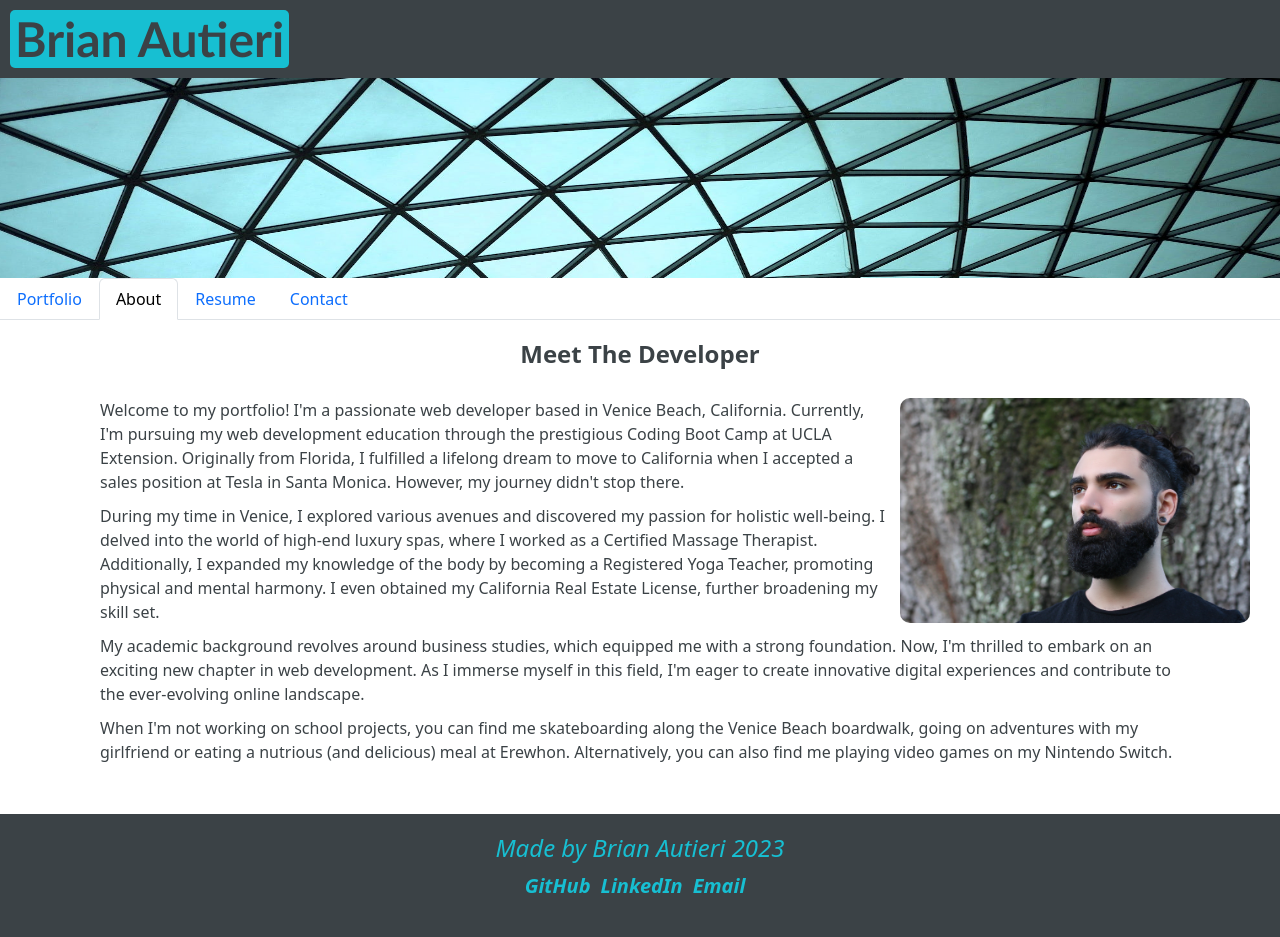
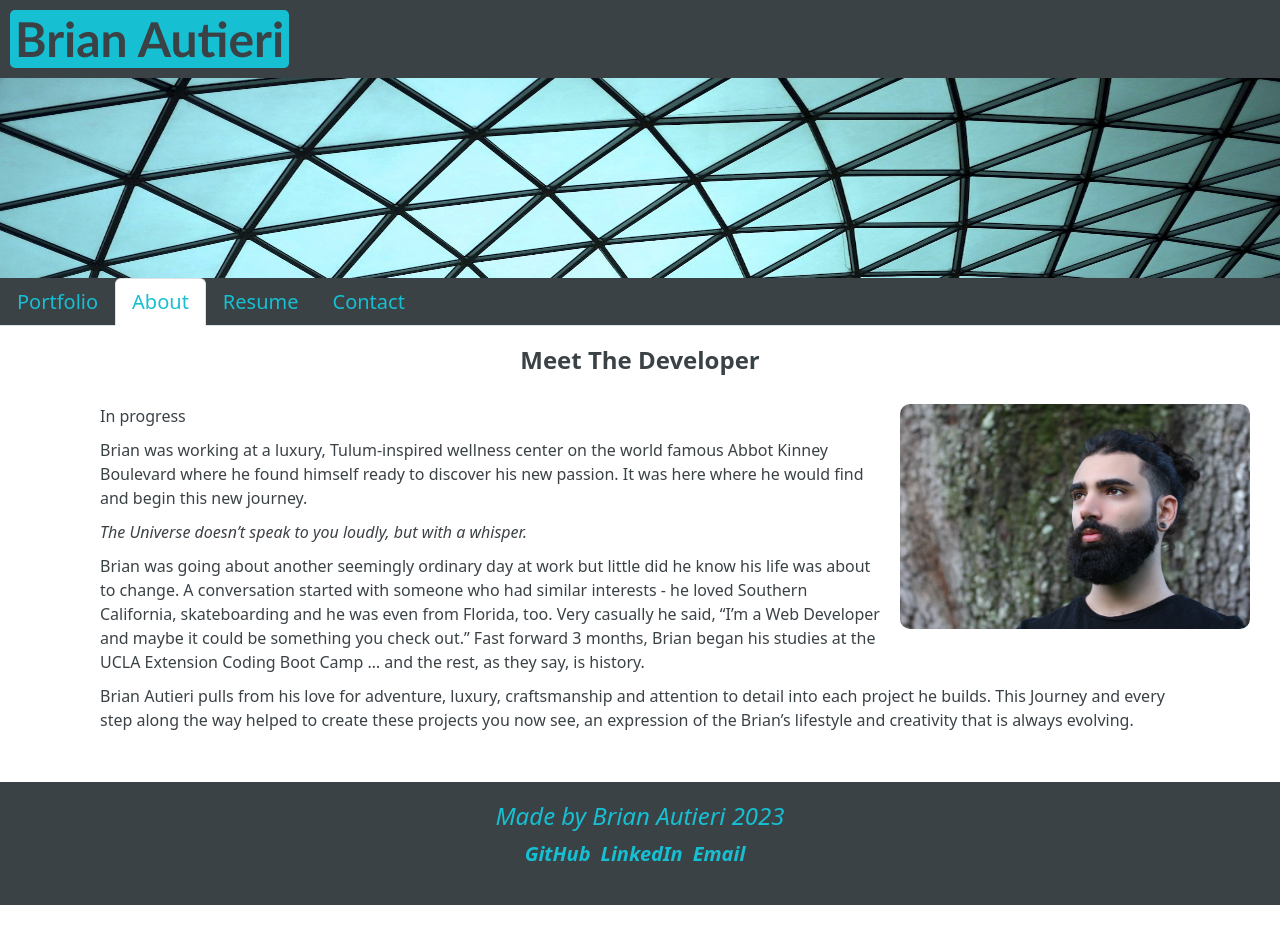
Before and after one commit to Brian-Autieri/react-portfolio, a React (Create React App) app: page / in a window 1280 px wide. After the commit the page ends 905 px from the top, so only its background shows below. Built offline with nearby package versions, Linux system fonts and the light colour scheme.

Commit message:
Styling updates

```diff
--- a/src/components/About.js
+++ b/src/components/About.js
@@ -1,41 +1,39 @@
-import './style.css';
-import BrianImage from '../assets/images/self-portrait.JPG';
+import "./style.css";
+import BrianImage from "../assets/images/self-portrait.JPG";
 
 export default function About() {
   return (
     <>
       <h4 className="about">Meet The Developer</h4>
-      <img src={BrianImage} alt="Brian Autieri" className='aboutImage' />
+      <img src={BrianImage} alt="Brian Autieri" className="aboutImage" />
       <p className="paragraph">
-        Welcome to my portfolio! I'm a passionate web developer based in Venice
-        Beach, California. Currently, I'm pursuing my web development education
-        through the prestigious Coding Boot Camp at UCLA Extension. Originally
-        from Florida, I fulfilled a lifelong dream to move to California when I
-        accepted a sales position at Tesla in Santa Monica. However, my journey
-        didn't stop there.
+        In progress
       </p>
       <p className="paragraph">
-        During my time in Venice, I explored various avenues and discovered my
-        passion for holistic well-being. I delved into the world of high-end
-        luxury spas, where I worked as a Certified Massage Therapist.
-        Additionally, I expanded my knowledge of the body by becoming a
-        Registered Yoga Teacher, promoting physical and mental harmony. I even
-        obtained my California Real Estate License, further broadening my skill
-        set.
+        Brian was working at a luxury, Tulum-inspired wellness center on the
+        world famous Abbot Kinney Boulevard where he found himself ready to
+        discover his new passion. It was here where he would find and begin this
+        new journey.
       </p>
       <p className="paragraph">
-        My academic background revolves around business studies, which equipped
-        me with a strong foundation. Now, I'm thrilled to embark on an exciting
-        new chapter in web development. As I immerse myself in this field, I'm
-        eager to create innovative digital experiences and contribute to the
-        ever-evolving online landscape.
+        <em>The Universe doesn’t speak to you loudly, but with a whisper.</em>
+      </p>
+      <p className="paragraph">
+        Brian was going about another seemingly ordinary day at work but little
+        did he know his life was about to change. A conversation started with
+        someone who had similar interests - he loved Southern California,
+        skateboarding and he was even from Florida, too. Very casually he said,
+        “I’m a Web Developer and maybe it could be something you check out.”
+        Fast forward 3 months, Brian began his studies at the UCLA Extension
+        Coding Boot Camp … and the rest, as they say, is history.
       </p>
 
       <p className="paragraph3">
-        When I'm not working on school projects, you can find me skateboarding
-        along the Venice Beach boardwalk, going on adventures with my girlfriend
-        or eating a nutrious (and delicious) meal at Erewhon. Alternatively, you
-        can also find me playing video games on my Nintendo Switch.
+        Brian Autieri pulls from his love for adventure, luxury, craftsmanship
+        and attention to detail into each project he builds. This Journey and
+        every step along the way helped to create these projects you now see, an
+        expression of the Brian’s lifestyle and creativity that is always
+        evolving.
       </p>
     </>
   );
--- a/src/components/Contact.js
+++ b/src/components/Contact.js
@@ -61,7 +61,7 @@ function Contact() {
   };
 
   return (
-    <div>
+    <div className="contactArea">
       <Form>
         <Form.Group className="mb-3" controlId="exampleForm.ControlInput1">
           <Form.Label>Name</Form.Label>
@@ -96,7 +96,7 @@ function Contact() {
             onBlur={handleValidation}
           />
         </Form.Group>
-        <button type="button" onClick={handleFormSubmit}>
+        <button type="button" className="contactButton" onClick={handleFormSubmit}>
           Submit
         </button>
       </Form>
--- a/src/components/Footer.js
+++ b/src/components/Footer.js
@@ -7,8 +7,8 @@ export default function Footer() {
         <h4>Made by Brian Autieri 2023</h4>
         <div className="footerLinks">
             <p>
-        <a href="https://www.google.com" target="_blank">GitHub</a>
-        <a href="https://www.google.com" target="_blank">LinkedIn</a>
+        <a href="https://github.com/Brian-Autieri" target="_blank">GitHub</a>
+        <a href="https://www.linkedin.com/in/brian-autieri/" target="_blank">LinkedIn</a>
         <a href="mailto:brian.autieri@icloud.com">Email</a>
         </p>
         </div>
--- a/src/components/Navigation.js
+++ b/src/components/Navigation.js
@@ -1,6 +1,4 @@
 import React from 'react';
-
-// TODO: Add a comment explaining how we are able to extract the key value pairs from props
 
 function Navigation({ currentPage, handlePageChange }) {
   return (
@@ -9,7 +7,6 @@ function Navigation({ currentPage, handlePageChange }) {
         <a
           href="#portfolio"
           onClick={() => handlePageChange('Portfolio')}
-          //*  TODO: BONUS: Add a comment explaining what kind of operator this is and what it is checking for
 
           className={currentPage === 'Portfolio' ? 'nav-link active' : 'nav-link'}
         >
@@ -20,7 +17,6 @@ function Navigation({ currentPage, handlePageChange }) {
         <a
           href="#about"
           onClick={() => handlePageChange('About')}
-          //  TODO: Add a comment explaining what this logic is doing
 
           className={currentPage === 'About' ? 'nav-link active' : 'nav-link'}
         >
--- a/src/components/style.css
+++ b/src/components/style.css
@@ -74,3 +74,28 @@
     background-size: cover;
     background-position: center;
   }
+
+  .contactButton {
+    background-color: #17bfd2;
+    border: #17bfd2;
+    border-radius: 10px;
+    color: #3b4246;
+    padding: 5px 10px;
+    margin: 0 0 10px 10px;
+  }
+
+  .contactArea {
+    margin: 10px 300px 10px 300px;
+    text-align: left;
+    color: #3b4246;
+    font-weight: bold;
+  }
+
+  .nav {
+    background-color: #3b4246;
+    font-size: 20px;
+  }
+
+  .nav-link {
+    color: #17bfd2!important;
+  }
```
